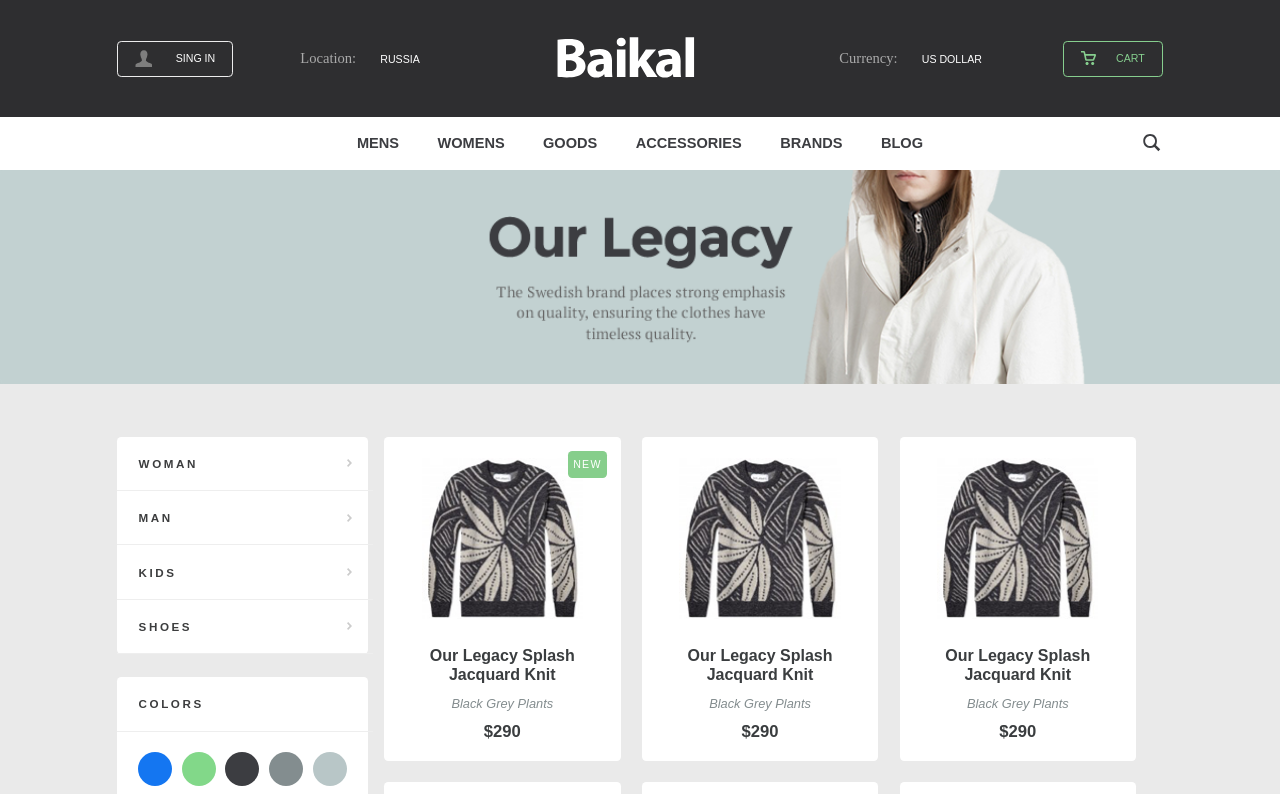
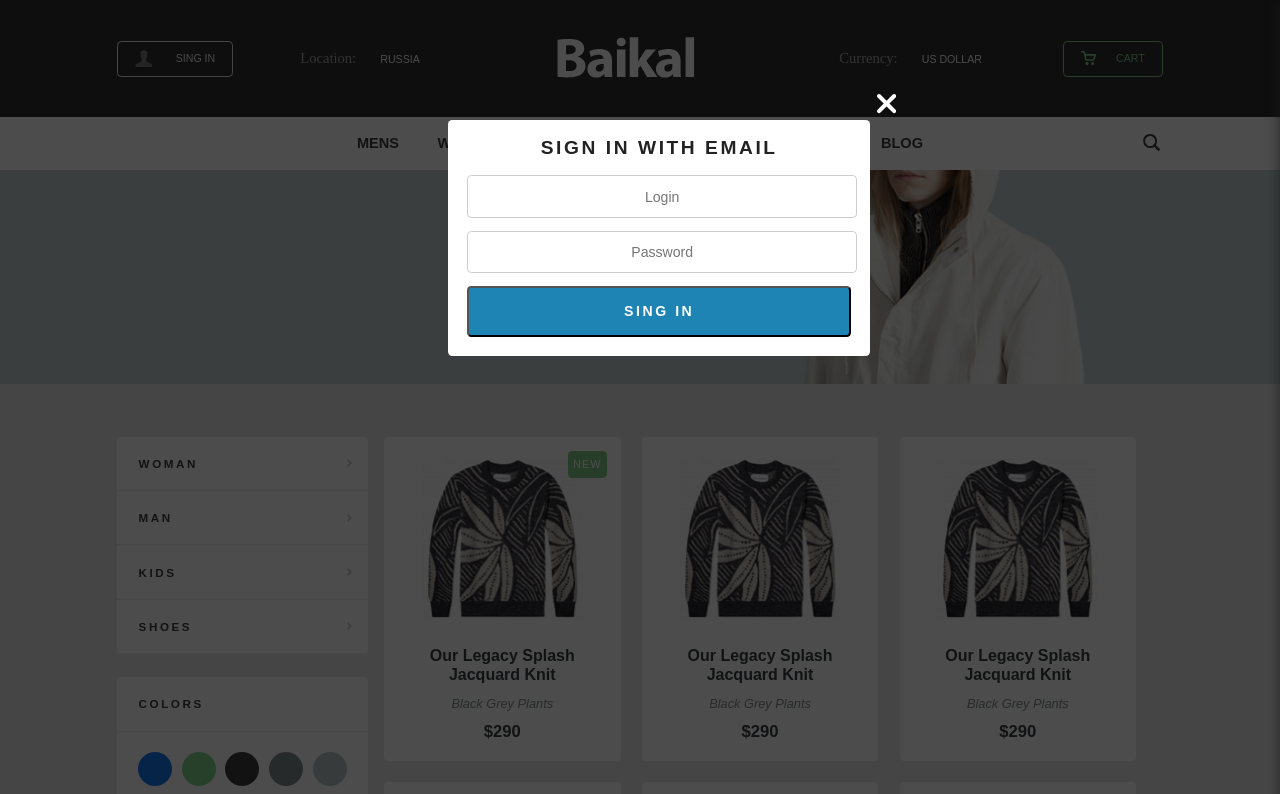
Before and after one commit to NikitaPetrovskiy/OnlineStore_project, a plain HTML site: page index.html in a window 1280 px wide. Both pictures are taken after a click on the element "SING IN". Shown: the top 794 px of the page. Drawn offline with Linux system fonts and the light colour scheme.

Commit message:
Created modal cart and modal sing in

```diff
--- a/index.html
+++ b/index.html
@@ -7,6 +7,50 @@
     <link rel="stylesheet" href="styles/jquery-ui-1.9.2.custom.css">
 </head>
 <body>
+
+<section id="modal">
+    <div id="close_modal">
+        <svg version="1.1" id="" xmlns="http://www.w3.org/2000/svg" xmlns:xlink="http://www.w3.org/1999/xlink" x="0px" y="0px"
+             viewBox="0 0 612.043 612.043" style="enable-background:new 0 0 612.043 612.043;"
+             xml:space="preserve">
+			<path d="M397.503,306.011l195.577-195.577c25.27-25.269,25.27-66.213,0-91.482c-25.269-25.269-66.213-25.269-91.481,0
+				L306.022,214.551L110.445,18.974c-25.269-25.269-66.213-25.269-91.482,0s-25.269,66.213,0,91.482L214.54,306.033L18.963,501.61
+				c-25.269,25.269-25.269,66.213,0,91.481c25.269,25.27,66.213,25.27,91.482,0l195.577-195.576l195.577,195.576
+				c25.269,25.27,66.213,25.27,91.481,0c25.27-25.269,25.27-66.213,0-91.481L397.503,306.011z"/>
+</svg>
+    </div>
+    <div id="conten_modal">
+        <div id="modal_heading">
+            <p>SIGN IN WITH EMAIL</p>
+        </div>
+        <form action="">
+            <div class="input">
+                <input type="text" name="login" placeholder="Login">
+            </div>
+            <div class="input">
+                <input type="password" name="password" placeholder="Password">
+            </div>
+            <button id="sing_btn">SING IN</button>
+        </form>
+    </div>
+</section>
+
+<div id="black_fill"></div>
+
+<section id="cart_box" class="anime main_flex__nowrap flex__jcontent_between flex__align-items_center">
+    <div class="title_cart main_flex__nowrap flex__jcontent_between flex__align-items_center">
+        <p>Your Cart</p>
+        <svg version="1.1" id="next" xmlns="http://www.w3.org/2000/svg" xmlns:xlink="http://www.w3.org/1999/xlink" x="0px" y="0px"
+         viewBox="0 0 477.175 477.175" style="enable-background:new 0 0 477.175 477.175;" xml:space="preserve">
+	<path d="M360.731,229.075l-225.1-225.1c-5.3-5.3-13.8-5.3-19.1,0s-5.3,13.8,0,19.1l215.5,215.5l-215.5,215.5
+		c-5.3,5.3-5.3,13.8,0,19.1c2.6,2.6,6.1,4,9.5,4c3.4,0,6.9-1.3,9.5-4l225.1-225.1C365.931,242.875,365.931,234.275,360.731,229.075z
+		"/>
+</svg>
+    </div>
+    <div class="content_cart"></div>
+    <button id="order_btn" type="button">Order</button>
+</section>
+
 <header class="dark">
     <div id="top">
         <div class="wrap main_flex__nowrap flex__align-items_center flex__jcontent_between">
@@ -356,7 +400,6 @@
         </button>
     </div>
 </main>
-
 <footer>
     <section class="wrap">
         <nav id="footer_nav" class="main_flex__nowrap flex__jcontent_center flex__align-items_center">
--- a/js/main.js
+++ b/js/main.js
@@ -16,10 +16,22 @@
          $('input[name="maxPrice"]').val('$' + ui.values[1]);
         }
     });
-
     $('input[name="minPrice"]').val('$' +
         $('#slider_price').slider('values', 0) );
     $('input[name="maxPrice"]').val('$' +
         $('#slider_price').slider('values', 1) );
 
+
+    $('#cart, .title_cart').on('click', function () {
+       $('#cart_box').toggleClass('open');
+    });
+    $('#sing').on('click', function () {
+       $('#black_fill').toggleClass('open');
+        $('#modal').toggleClass('open');
+    });
+    $('#close_modal, #black_fill').on('click', function () {
+        $('#black_fill').toggleClass('open');
+        $('#modal').toggleClass('open');
+    });
+
 });
--- a/styles/styles.css
+++ b/styles/styles.css
@@ -445,3 +445,118 @@
     width: 1.25vmax;
     fill: #838d8f;
 }
+#cart_box {
+    flex-flow: column nowrap !important;
+    position: fixed;
+    right: 0;
+    top: 0;
+    width: 35vw;
+    height: 100vh;
+    z-index: 10;
+    background-color: #fff;
+    box-shadow: -3px 2px 9px rgba(88, 88, 88, 0.52);
+    transform: translateX(100%);
+}
+#cart_box.open {
+    transform: translateX(0);
+}
+.title_cart {
+    box-sizing: border-box;
+    background-color: #5ba582;
+    width: 100%;
+    height: 4vmax;
+    padding: 1vmax 1.5vmax;
+    color: #fff;
+    fill: #fff;
+    cursor: pointer;
+}
+.title_cart:hover {
+    background-color: #3ba54f;
+}
+.title_cart #next {
+    width: 1.6vmax;
+    height: 1.6vmax;
+}
+.title_cart p {
+    font-size: 1.1vmax;
+    text-transform: uppercase;
+    font-weight: bold;
+    letter-spacing: 0.2vmax;
+}
+#order_btn, #sing_btn {
+    width: 100%;
+    height: 4vmax;
+    color: #fff;
+    background-color: rgba(29, 132, 180, 1.00);
+    font-size: 1.1vmax;
+    text-transform: uppercase;
+    font-weight: bold;
+    letter-spacing: 0.2vmax;
+}
+#sing_btn {
+    border-radius: 0.33vmax;
+}
+#order_btn:hover,
+#sing_btn:hover {
+    background-color: rgb(32, 155, 180);
+}
+#black_fill {
+    position: fixed;
+    width: 100%;
+    height: 100vh;
+    background-color: rgba(0,0,0,.7);
+    z-index: 11;
+    top: 0;
+    left: 0;
+    display: none;
+}
+#modal {
+    position: fixed;
+    z-index: 12;
+    width: 30vw;
+    top: 15vh;
+    left: calc(50% - 15vw);
+    display: none;
+}
+#black_fill.open,
+#modal.open {
+    display: block !important;
+}
+#conten_modal {
+    background-color: #fff;
+    border-radius: 0.33vmax;
+    padding: 1.5vw;
+    width: 100%;
+}
+#close_modal {
+    position: absolute;
+    width: 1.5vmax;
+    height: 1.5vmax;
+    top: -2vmax;
+    right: -5vmax;
+    cursor: pointer;
+    fill: #fff;
+}
+#close_modal:hover {
+    transform: scale(1.20);
+}
+#modal_heading p {
+    padding-bottom: 1.5vmax;
+    text-align: center;
+    font-size: 1.5vmax;
+    text-transform: uppercase;
+    font-weight: bold;
+    letter-spacing: 0.2vmax;
+}
+#conten_modal .input {
+    width: 100%;
+    margin-bottom: 1vmax;
+}
+#conten_modal .input input {
+    width: 100%;
+    height: 3vmax;
+    text-align: center;
+    border-radius: 0.33vmax;
+    border: 1px solid #ccc;
+    font-size: 1.1vmax;
+}
```
